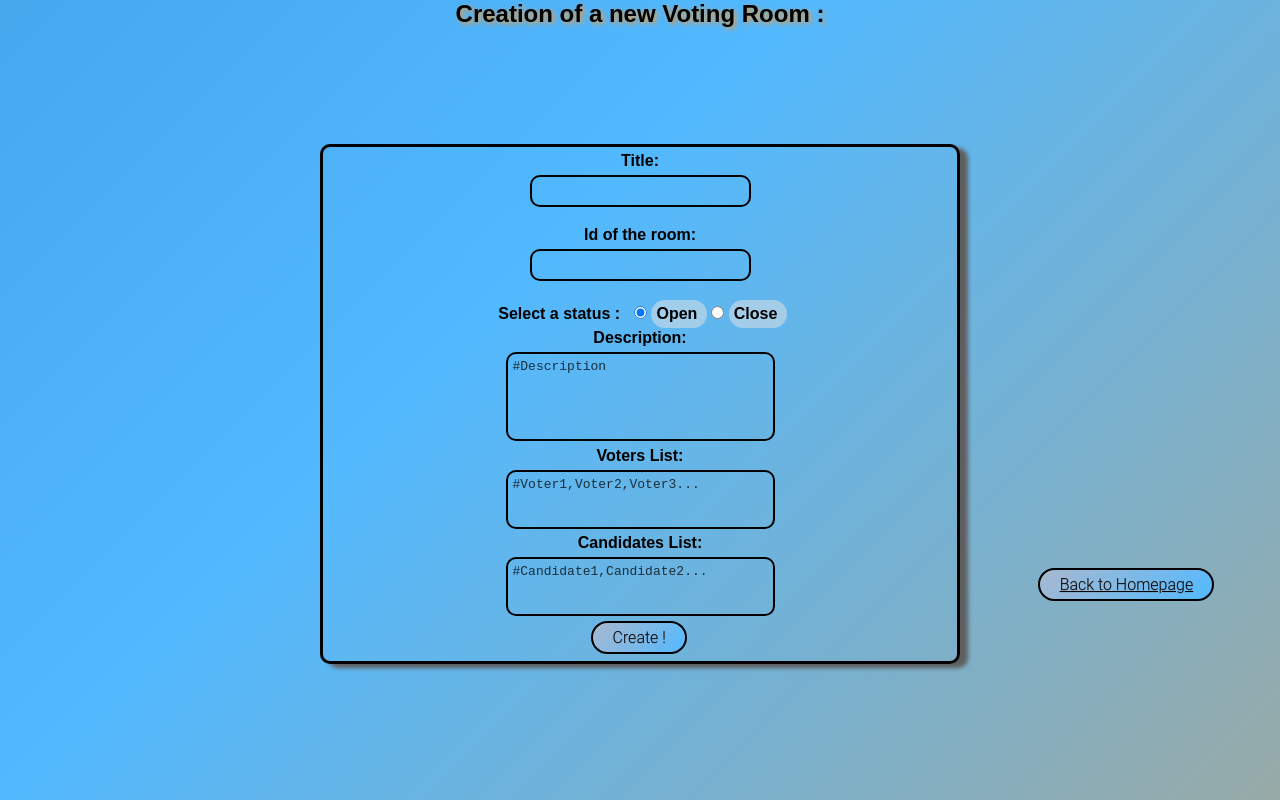
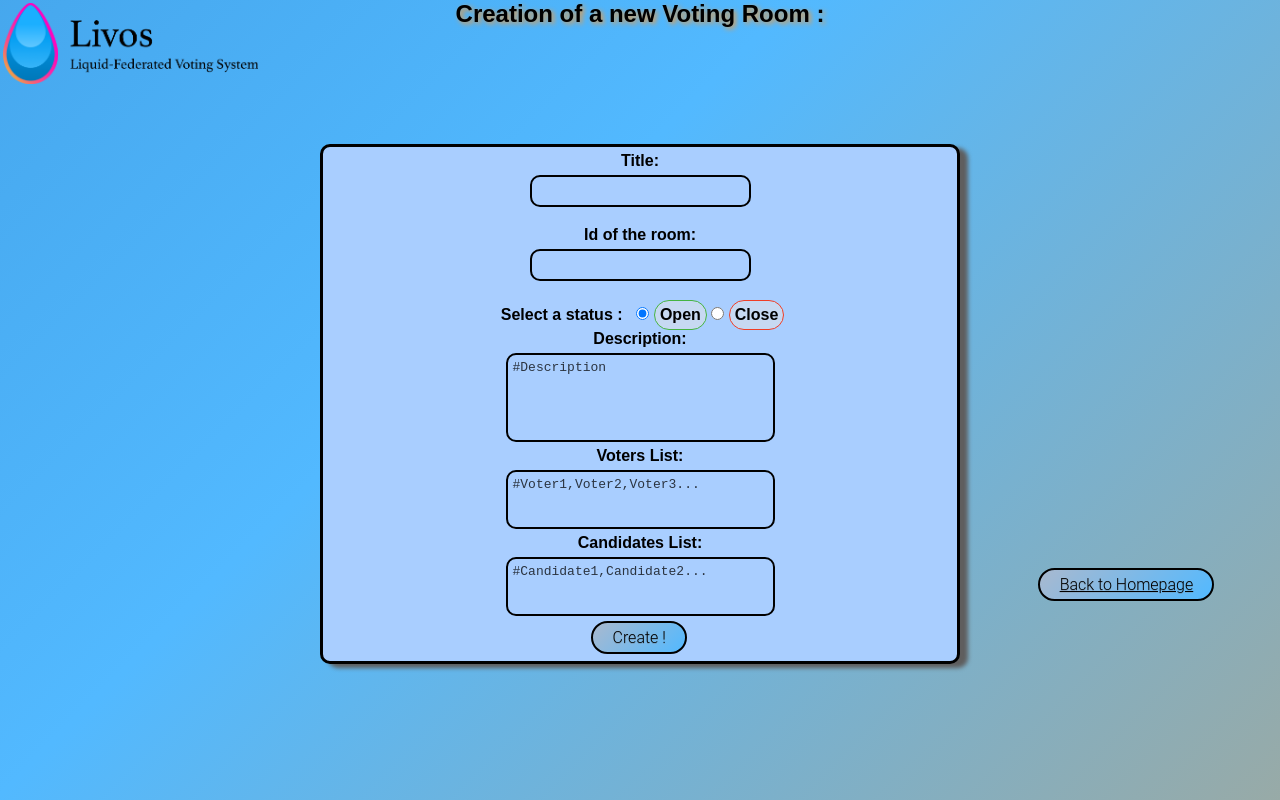
Before and after one commit to dedis/livos, a plain HTML site: page web/views/createVotes.html in a window 1280 px wide. Drawn offline with Linux system fonts and the light colour scheme.

Commit message:
css changes for more visibility to write on the forms

```diff
--- a/web/static/createVotes.css
+++ b/web/static/createVotes.css
@@ -51,6 +51,17 @@ body{
 	}
 }
 
+#logo{
+    width: 255px;
+    height :81px;
+    background-image: url(/web/images/LivosLogoComplet.png);
+    background-size:cover;
+    background-position: left top;
+    position: absolute;
+    top:  3px;
+    left: 3px;
+}
+
 #header-left{
 	width: 200px;
 	height: 100px;
@@ -84,6 +95,7 @@ form {
 	left: 25%;
 	box-shadow:8px 4px 4px rgb(95, 94, 94) ;
 	/* background: #84C8F6; */
+	background: #a9ceff;
 }
 
 form.form-example {
@@ -96,7 +108,6 @@ form.form-example {
 	border-radius: 10px;
 	font-size: 1em;
 	outline: none;
-	background: none;
 	padding: 5px;
 }
 
@@ -143,6 +154,7 @@ label[for="status"] {
 	flex: none;
 	padding: 5px;
 	display:inline-block;
+	/* border: 0.1em; */
 	border-radius: 100px;
 	background: hsl(0, 0%, 90%, 50%);
 	font-weight:bold;
--- a/web/static/election.css
+++ b/web/static/election.css
@@ -86,7 +86,7 @@ form {
     top: calc(50% - 200px);
     left: 26%;
     box-shadow:8px 4px 4px grey ;
-    /* background: #84C8F6, 50%; */
+    background: #a9ceff;
 }
 form.form-example {
     width  : 50%;
@@ -100,8 +100,8 @@ form.form-example {
 	font-size: 1em;
     font-weight: bold;
 	outline: none;
-	background: none;
 	padding: 5px;
+    background: #a9ceff;
 }
 div.form-example {
     display: table-row;
@@ -190,6 +190,7 @@ div.delegation{
     top: 25%;
     padding-top: 2%;
     box-shadow: 7px 4px 4px grey ;
+    background: #a9ceff;
 }
 
 a.button4{
--- a/web/static/manage.css
+++ b/web/static/manage.css
@@ -97,7 +97,7 @@ form {
     top: calc(43% - 200px);
     left: 25%;
     box-shadow:8px 4px 4px rgb(95, 94, 94) ;
-    /* background: #84C8F6; */
+    background: #a9ceff;
 }
 
 form.form-example {
@@ -110,8 +110,8 @@ form.form-example {
 	border-radius: 10px;
 	font-size: 1em;
 	outline: none;
-	background: none;
 	padding: 5px;
+    background-color: #c7cfd4, 75%;
 }
 div.form-example {
     display: table-row;
--- a/web/static/results.css
+++ b/web/static/results.css
@@ -80,9 +80,9 @@ body{
     border: 3px solid #000;
     font-size: 1em;
     font-weight: bold;
-    background: none;
     padding: 5px;
     /* background: #84C8F6; */
+    background: #a9ceff;
 }
 
 .title {
--- a/web/views/createVotes.html
+++ b/web/views/createVotes.html
@@ -10,6 +10,11 @@
   </head>
   <body>
     <h2 class="title">Creation of a new Voting Room :</h2>
+
+    <div id="logo">
+      <!-- <img src="/images/LivosLogoComplet.png"> -->
+    </div>
+
     <form method="post" class="form-example" >
 
         <div class="form-example">
@@ -30,11 +35,11 @@
           <label for="status" style="background: none;">Select a status : </label>
           <span>
             <input type="radio" name="status" id="status" value="open" checked>
-            <label for="status">Open </label>
+            <label for="status" style="border: 0.1em solid #46b442;">Open</label>
           </span>
           <span>
             <input type="radio" name="status" id="status" value="close">
-            <label for="status">Close </label>
+            <label for="status" style="border: 0.1em solid #f03e26;">Close</label>
           </span>
         </div>
 
```
Also changed, not shown: web/views/manage.html (+0 -2 lines), 2 other files.
